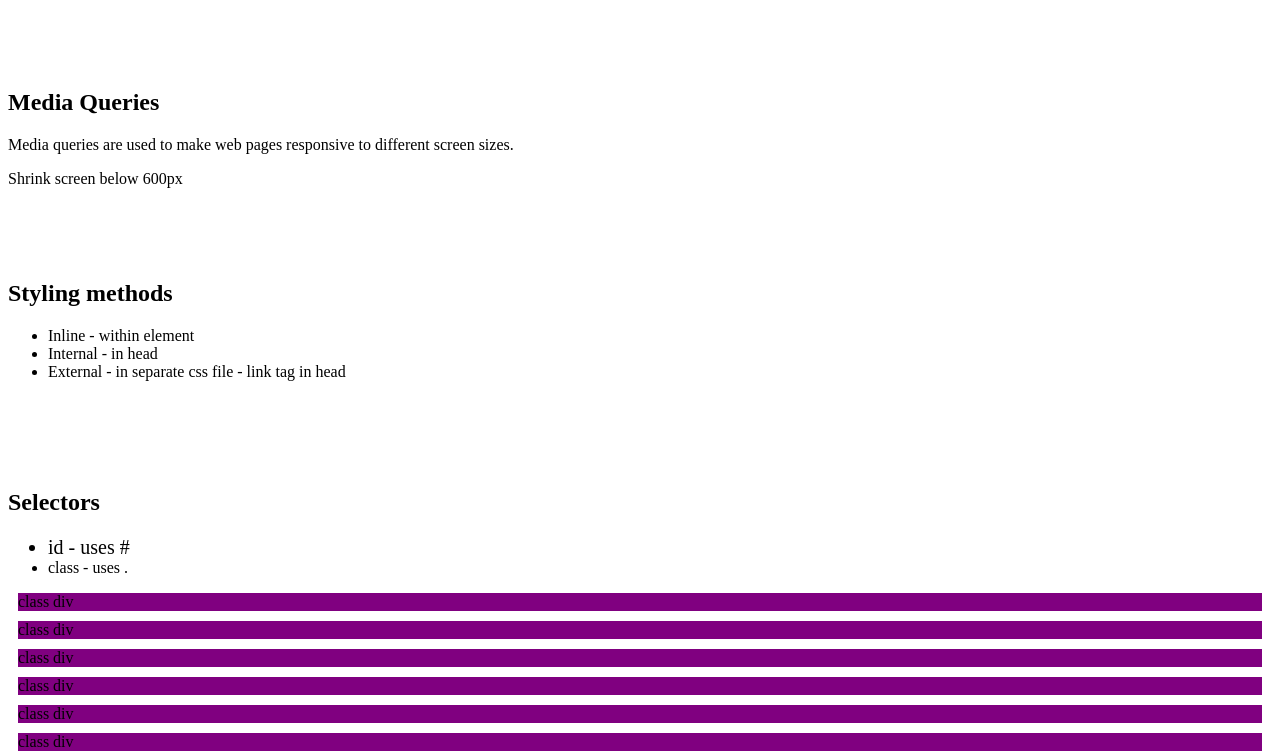
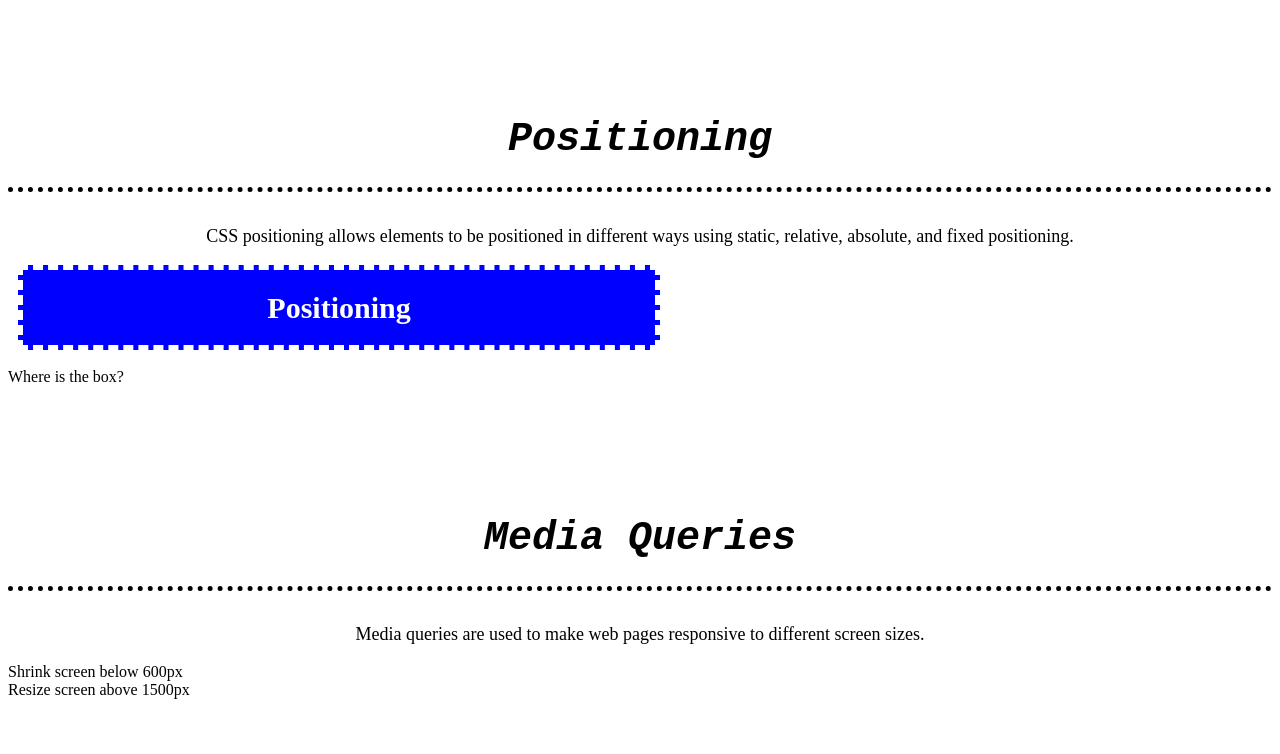
Before and after one commit to Lchavez837/css, a plain HTML site: page index.html in a window 1280 px wide. Shown: the part 1306-2060 px from the top of the page. Drawn offline with Linux system fonts and the light colour scheme.

Commit message:
Css updates

```diff
--- a/index.html
+++ b/index.html
@@ -4,10 +4,10 @@
     <meta charset="UTF-8">
     <meta name="viewport" content="width=device-width, initial-scale=1.0">
     <title>CSS</title>
-    <!-- <link rel="stylesheet" href="styles.css"> -->
+    <!-- <link rel="stylesheet" href="styles.css">  -->
     <style>
         @media screen and (max-width: 600px) {
-            body{
+            body {
                 background-color: green;
                 width: 50%;
                 margin: 10px;
@@ -16,8 +16,17 @@
                 font-size: 30px;
             }
         }
+        @media screen and (min-width: 1500px) {
+            body {
+                background-color: lightgreen;
+                width: 50%;
+                margin: 10px;
+                text-align: center;
+                line-height: 75px;
+                font-size: 30px;
+            }
+        }
         .flex_right {
-        height: 60px;
         padding: 20px;
         border: 5px solid black;
         display: flex;
@@ -52,25 +61,55 @@
         font-size: 30px;
         }
         .position {
-        background-color: pink;
+        background-color: blue;
         width: 50%;
         margin: 10px;
         text-align: center;
         line-height: 75px;
         font-size: 30px;
+        color: white;
+        font-weight: bold;
+        border: 5px dashed;
         }
         #idSelector {
-            font-size: 20px;
+        font-size: 30px;
+        text-align: center;
+        list-style: none;
+        font-weight: bold;
+        color: darkorchid;
+        }
+        .classSelector {
+        font-size: 35px;
+        text-align: center;
+        list-style: none;
+        font-style: italic;
+        color: darkmagenta;
         }
         .classDiv {
-            background-color: purple;
-            margin: 10px;
+        background-color: lightblue;
+        margin: 10px;
+        border: 3px solid grey;
+        text-align: center;
         }
         #box_model {
-            width: 200px;
-            padding: 20px;
-            border: 5px solid black;
-            margin: 10px;
+        width: 200px;
+        padding: 20px;
+        border: 5px solid black;
+        margin: 10px;
+        }
+        h2 {
+        font-size: 40px;
+        border-bottom: dotted;
+        border-width: 5px;
+        text-align: center;
+        font-family: Monospace;
+        font-style: italic;
+        padding: 25px;
+        }
+        p {
+            text-align: center;
+            font-size: 18px;
+            font-family: 'Times New Roman', Times, serif;
         }
     </style>
 </head>
@@ -140,7 +179,7 @@
         </div>
         <div class="boxes">2
         </div>
-        <div>3
+        <div class="boxes">3
         </div>
         <div class="boxes">4
         </div>
@@ -180,6 +219,7 @@
     <p>Media queries are used to make web pages responsive to different screen sizes.</p>
 
     <div>Shrink screen below 600px</div>
+    <div>Resize screen above 1500px</div>
 
 
 
@@ -205,7 +245,7 @@
     <h2>Selectors</h2>
     <ul>
         <li id="idSelector">id - uses #</li>
-        <li>class - uses .</li>
+        <li class="classSelector">class - uses .</li>
     </ul>
 
     <div class="classDiv">class div</div>
--- a/styles.css
+++ b/styles.css
@@ -1,11 +1,11 @@
-/* * {
+* {
     margin: 0;
     padding: 0;
     box-sizing: border-box;
-} */
+}
 
 @media screen and (max-width: 600px) {
-    body{
+    body {
         background-color: green;
         width: 50%;
         margin: 10px;
@@ -14,8 +14,17 @@
         font-size: 30px;
     }
 }
+@media screen and (min-width: 1500px) {
+    body {
+        background-color: lightgreen;
+        width: 50%;
+        margin: 10px;
+        text-align: center;
+        line-height: 75px;
+        font-size: 30px;
+    }
+}
 .flex_right {
-height: 60px;
 padding: 20px;
 border: 5px solid black;
 display: flex;
@@ -23,7 +32,7 @@ justify-content: right;
 align-items:center
 }
 .flex_center {
-    padding: 20px;
+padding: 20px;
 border: 5px solid black;
 display: flex;
 justify-content: center;
@@ -50,19 +59,35 @@ line-height: 75px;
 font-size: 30px;
 }
 .position {
-background-color: pink;
+background-color: blue;
 width: 50%;
 margin: 10px;
 text-align: center;
 line-height: 75px;
 font-size: 30px;
+color: white;
+font-weight: bold;
+border: 5px dashed;
 }
 #idSelector {
-    font-size: 20px;
-}
+    font-size: 30px;
+    text-align: center;
+    list-style: none;
+    font-weight: bold;
+    color: darkorchid;
+    }
+.classSelector {
+    font-size: 35px;
+    text-align: center;
+    list-style: none;
+    font-style: italic;
+    color: darkmagenta;
+    }
 .classDiv {
-    background-color: purple;
+    background-color: lightblue;
     margin: 10px;
+    border: 3px solid grey;
+    text-align: center;
 }
 #box_model {
     width: 200px;
@@ -70,3 +95,17 @@ font-size: 30px;
     border: 5px solid black;
     margin: 10px;
 }
+h2 {
+    font-size: 40px;
+    font-family: Monospace;
+    border-bottom: dotted;
+    border-width: 5px;
+    text-align: center;
+    font-style: italic;
+    padding: 25px;
+}
+p {
+    text-align: center;
+    font-size: 18px;
+    font-family: 'Times New Roman', Times, serif;
+}
```
